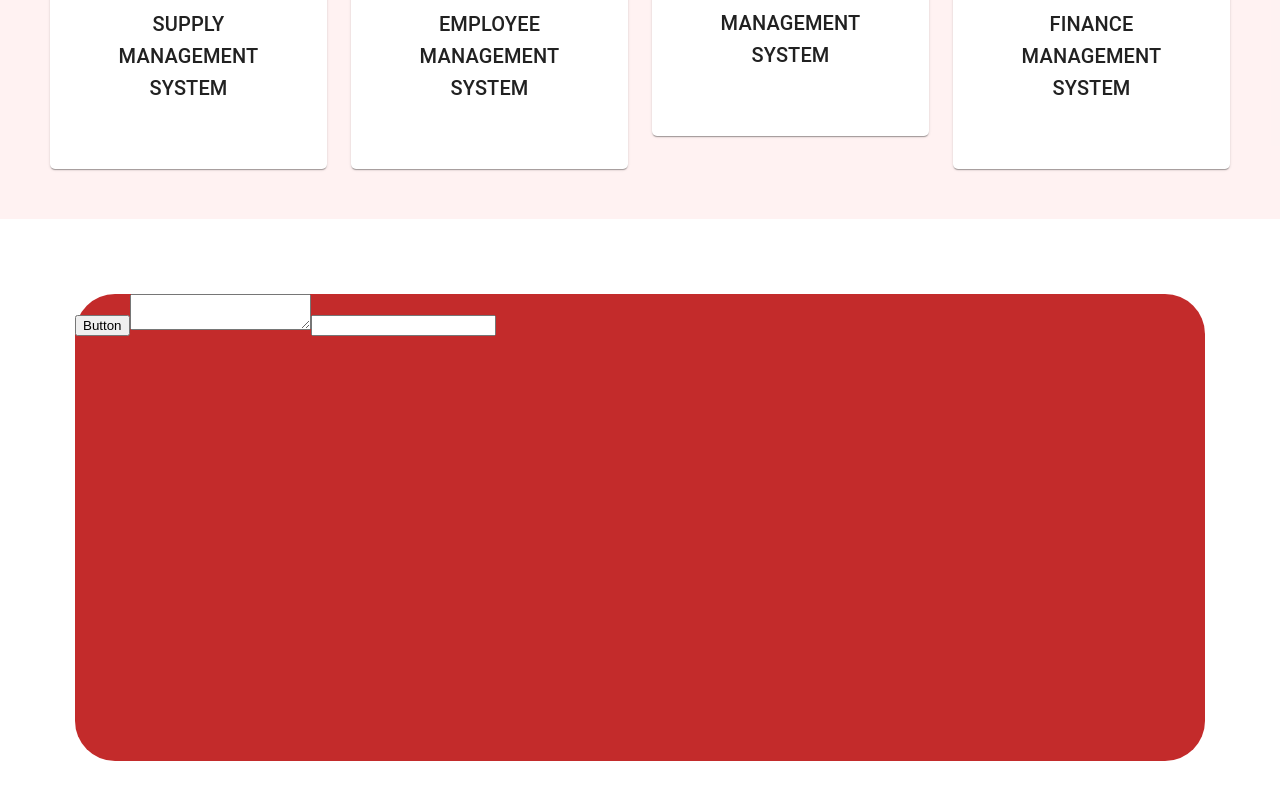
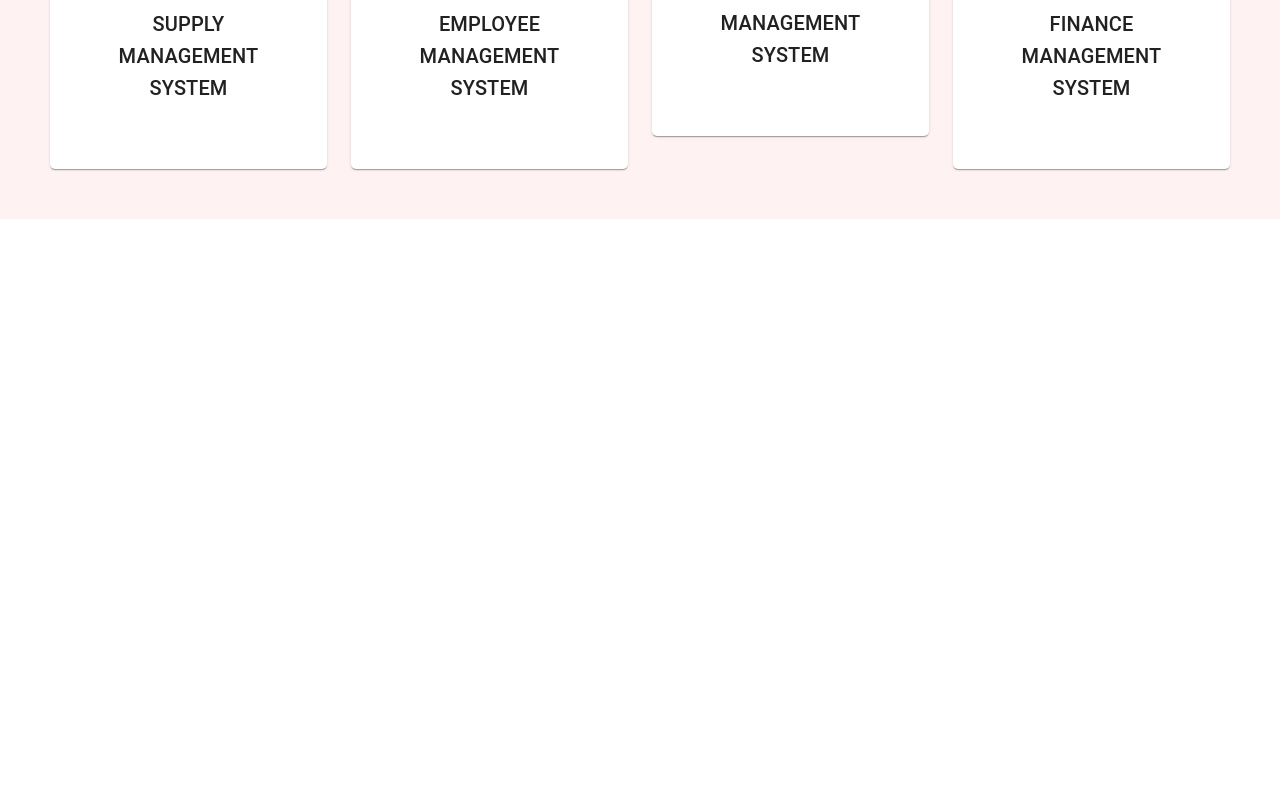
Before and after one commit to ITP2020/ArunaOP, a React (Create React App) app: page /a in a window 1280 px wide. Shown: the part 871-1671 px from the top of the page. After the commit the page ends 1090 px from the top, so only its background shows below. Built offline with nearby package versions, Linux system fonts and the light colour scheme.

Commit message:
second commit of home page

```diff
--- a/src/App.js
+++ b/src/App.js
@@ -5,12 +5,12 @@ import './App.css';
 
 import {BrowserRouter as Router, Route} from "react-router-dom";
 
-import Home from "./componentsHome/home.component";
+import Home from "./components/home.component";
 
 
 
 // import components chamath
-import InsertProduct from "./components/stock/form/InsertProduct.component";
+//import InsertProduct from "./components/stock/form/InsertProduct.component";
 // end import
 
 
@@ -26,7 +26,7 @@ function App() {
       @author chamath */}
 
       <Router>
-        <Route path="/a" component={InsertProduct}/>
+
       </Router>
       {/* end chamath */}
 
--- a/src/components/stock/form/InsertProduct.component.js
+++ /dev/null
@@ -1,20 +0,0 @@
-import React, { Component } from 'react'
-
-export default class insertProduct extends Component {
-
-    render() {
-        return (
-
-            <div>
-                <div class="card">
-                    <div class="card-body" style ={{height:" 467px",margin:" 75px", background: "linearGradient(90deg, rgb(181,116,116), white)" ,backgroundColor: "#c32b2b",borderRadius: "40px",borderWidth: "0px",borderColor: "rgb(187,127,127)"}}>
-                        <button class="btn btn-primary" type="button">Button</button>
-                        <textarea></textarea>
-                        <input type="text"/>
-                        </div>
-                </div>
-            </div>
-
-        )
-    }
-}
```
Also changed, not shown: src/components/home.component.js (renamed from src/componentsHome/home.component.js), src/components/home.css (renamed from src/componentsHome/home.css), 1 other file (tests, documents, lock files or other folders).
